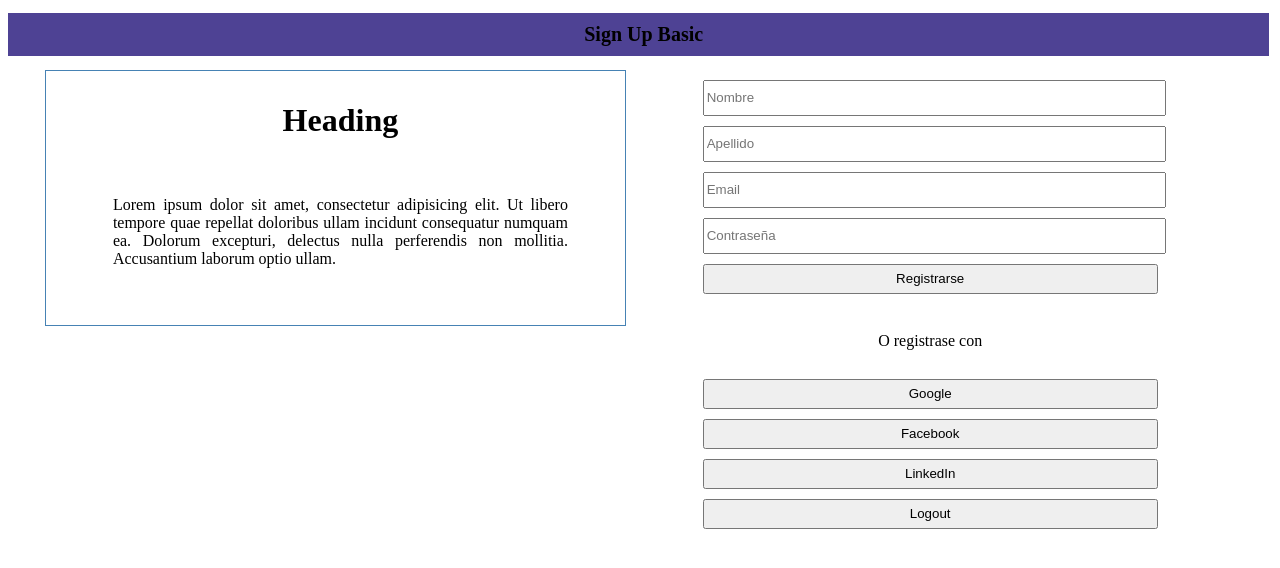
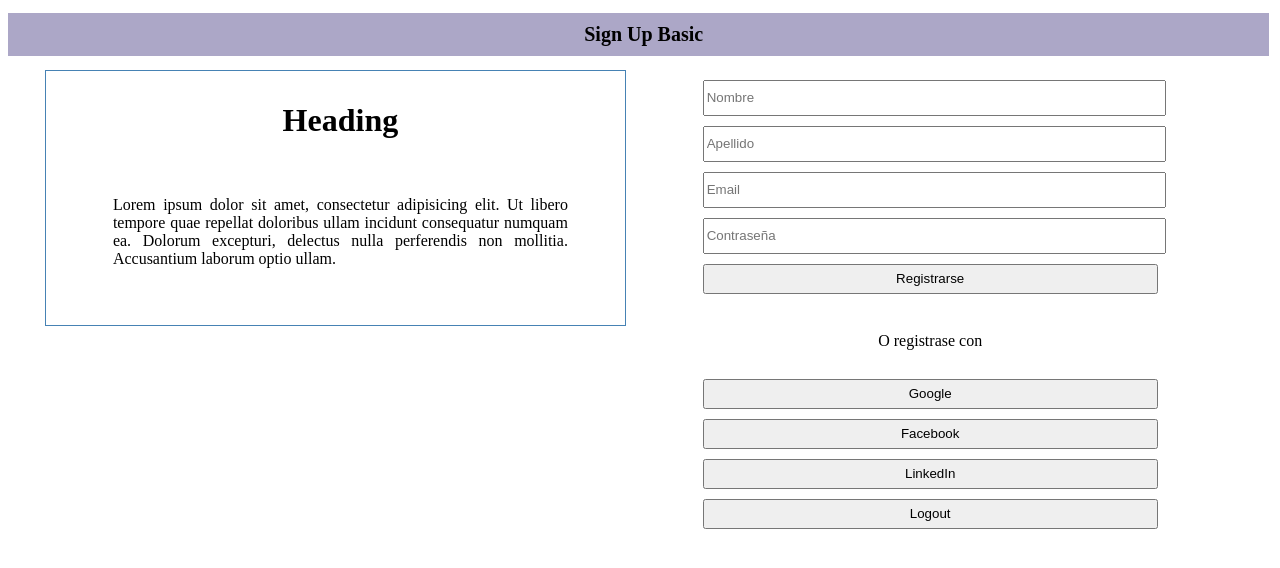
Before and after one commit to felipemoralesquerol/aca-dwbe-sp4-m60-evento-online, a website: page web/index.html in a window 1280 px wide. Drawn offline with Linux system fonts and the light colour scheme.

Commit message:
Fix style

```diff
--- a/web/style.css
+++ b/web/style.css
@@ -20,7 +20,7 @@
     padding-left: 10px;
     padding-top: 10px;
     padding-bottom: 10px;
-    background-color: rgb(78, 66, 148);
+    background-color: rgb(172, 167, 199);
     width: 99%;
 }
 
```
